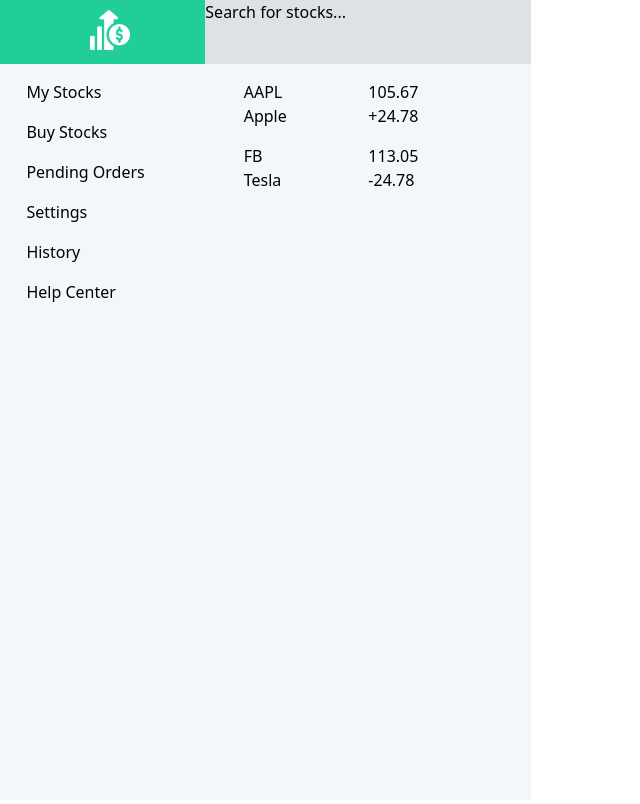
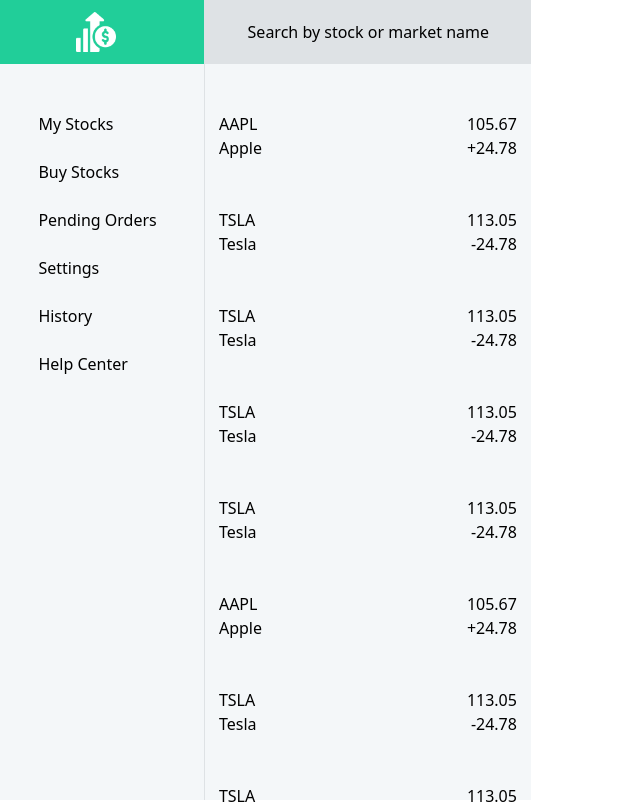
Before and after one commit to tanreetdhaliwal/stock-price, a React (Create React App) app in the folder shoreline/: page / in a window 1280 px wide. Shown: the top 804 px of the page, without its empty margins (0-640 px from the left). Built offline with nearby package versions, Linux system fonts and the light colour scheme.

Commit message:
added stocks col

```diff
--- a/package.json
+++ /dev/null
@@ -1,3 +0,0 @@
-{
-  "dependencies": {}
-}
--- a/shoreline/src/components/Headings.tsx
+++ b/shoreline/src/components/Headings.tsx
@@ -15,7 +15,11 @@
   return (
     <div>
       {props.headings.map((heading) => {
-        return <Row className="headings">{heading.value}</Row>;
+        return (
+          <Row className="row-heading mb-4">
+            <div>{heading.value}</div>
+          </Row>
+        );
       })}
     </div>
   );
--- a/shoreline/src/components/SearchBar.tsx
+++ b/shoreline/src/components/SearchBar.tsx
@@ -1,17 +1,11 @@
 import React from "react";
-import Stocks from "../components/Stocks";
-
-const stocks = [
-  { id: 1, ticker: "AAPL", value: "105.67", name: "Apple", increase: "+24.78" },
-  { id: 1, ticker: "FB", value: "113.05", name: "Tesla", increase: "-24.78" },
-];
+import Row from "react-bootstrap/Row";
 
 const SearchBar: React.FunctionComponent = (props) => {
   return (
-    <div>
-      <div className="search-bar">Search for stocks...</div>
-      <Stocks stocks={stocks} />
-    </div>
+    <Row className="search-bar justify-content-md-center align-items-center">
+      Search by stock or market name
+    </Row>
   );
 };
 
--- /dev/null
+++ b/shoreline/src/components/SearchStocksBar.tsx
@@ -0,0 +1,32 @@
+import React from "react";
+import Stocks from "./Stocks";
+import SearchBar from "./SearchBar";
+
+const stocks = [
+  { id: 1, ticker: "AAPL", value: "105.67", name: "Apple", increase: "+24.78" },
+  { id: 1, ticker: "TSLA", value: "113.05", name: "Tesla", increase: "-24.78" },
+  { id: 1, ticker: "TSLA", value: "113.05", name: "Tesla", increase: "-24.78" },
+  { id: 1, ticker: "TSLA", value: "113.05", name: "Tesla", increase: "-24.78" },
+  { id: 1, ticker: "TSLA", value: "113.05", name: "Tesla", increase: "-24.78" },
+  { id: 1, ticker: "AAPL", value: "105.67", name: "Apple", increase: "+24.78" },
+  { id: 1, ticker: "TSLA", value: "113.05", name: "Tesla", increase: "-24.78" },
+  { id: 1, ticker: "TSLA", value: "113.05", name: "Tesla", increase: "-24.78" },
+  { id: 1, ticker: "TSLA", value: "113.05", name: "Tesla", increase: "-24.78" },
+  { id: 1, ticker: "TSLA", value: "113.05", name: "Tesla", increase: "-24.78" },
+  { id: 1, ticker: "AAPL", value: "105.67", name: "Apple", increase: "+24.78" },
+  { id: 1, ticker: "TSLA", value: "113.05", name: "Tesla", increase: "-24.78" },
+  { id: 1, ticker: "TSLA", value: "113.05", name: "Tesla", increase: "-24.78" },
+  { id: 1, ticker: "TSLA", value: "113.05", name: "Tesla", increase: "-24.78" },
+  { id: 1, ticker: "TSLA", value: "113.05", name: "Tesla", increase: "-24.78" },
+];
+
+const SearchStocksBar: React.FunctionComponent = (props) => {
+  return (
+    <div>
+      <SearchBar />
+      <Stocks stocks={stocks} />
+    </div>
+  );
+};
+
+export default SearchStocksBar;
--- a/shoreline/src/components/Header.tsx
+++ b/shoreline/src/components/Sidebar.tsx
@@ -1,10 +1,6 @@
 import React from "react";
 import Row from "react-bootstrap/Row";
-import Col from "react-bootstrap/Col";
-import Headings from "../components/Headings";
-interface WelcomeProps {
-  name: string;
-}
+import Headings from "./Headings";
 
 const headings = [
   { id: 1, value: "My Stocks" },
@@ -15,10 +11,10 @@
   { id: 6, value: "Help Center" },
 ];
 
-const Header: React.FunctionComponent<WelcomeProps> = (props) => {
+const Sidebar: React.FunctionComponent = () => {
   return (
     <div>
-      <Row className="logo">
+      <Row className="row-logo mb-5 justify-content-md-center align-items-center">
         <img className="img-logo" src="profit.png"></img>
       </Row>
       <Headings headings={headings} />
@@ -26,4 +22,4 @@
   );
 };
 
-export default Header;
+export default Sidebar;
--- a/shoreline/src/components/Stocks.tsx
+++ b/shoreline/src/components/Stocks.tsx
@@ -19,14 +19,22 @@
     <div>
       {props.stocks.map((stock) => {
         return (
-          <Row className="headings">
-            <Col>
-              <Row>{stock.ticker}</Row>
-              <Row>{stock.name}</Row>
+          <Row className="mb-4 mt-5">
+            <Col className="col">
+              <Row className="row-stock justify-content-md-start">
+                {stock.ticker}
+              </Row>
+              <Row className="row-stock justify-content-md-start">
+                {stock.name}
+              </Row>
             </Col>
             <Col>
-              <Row>{stock.value}</Row>
-              <Row>{stock.increase}</Row>
+              <Row className="row-price justify-content-md-end">
+                {stock.value}
+              </Row>
+              <Row className="row-price justify-content-md-end">
+                {stock.increase}
+              </Row>
             </Col>
           </Row>
         );
--- a/shoreline/src/pages/Home.tsx
+++ b/shoreline/src/pages/Home.tsx
@@ -2,18 +2,18 @@
 import Row from "react-bootstrap/Row";
 import Col from "react-bootstrap/Col";
 
-import Header from "../components/Header";
-import SearchBar from "../components/SearchBar";
+import Sidebar from "../components/Sidebar";
+import SearchStocksBar from "../components/SearchStocksBar";
 
 const Home: React.FunctionComponent = (props) => {
   return (
     <div className="cont">
       <Row>
-        <Col className="header" lg={2}>
-          <Header name="Tanreet" />
+        <Col className="col col-sidebar" lg={2}>
+          <Sidebar />
         </Col>
-        <Col className="search" lg={3}>
-          <SearchBar />
+        <Col className="col col-search" lg={3}>
+          <SearchStocksBar />
         </Col>
         <Col lg={9}></Col>
       </Row>
--- a/shoreline/src/styling/styles.css
+++ b/shoreline/src/styling/styles.css
@@ -1,44 +1,49 @@
 .cont {
   background-color: #ffffff;
   height: 100vh;
-  color: #ffffff;
   color: black;
 }
 
-.header {
-  background-color: #f4f7f9;
-  height: 100vh;
+.col {
   padding: 0;
 }
 
-.subtitle {
-  font-size: 16px;
-  justify-content: center;
+.col-sidebar {
+  height: 100vh;
+  background-color: #f4f7f9;
+  border-right: 1px solid #dee2e5;
 }
 
-.logo {
+.row-logo {
   background-color: #21ce99;
   height: 8vh;
   margin: 0;
-  margin-bottom: 8px !important;
 }
 
-.search {
+.img-logo {
+  height: 5vh;
+  width: auto;
+}
+
+.row-heading {
+  margin-left: 3vw;
+}
+
+.col-search {
+  height: 100vh;
   background-color: #f4f7f9;
-  padding: 0;
 }
 
 .search-bar {
   background-color: #dee2e5;
   height: 8vh;
+  margin: 0;
 }
 
-.headings {
-  margin: 2vh 3vw;
+.row-stock {
+  margin-left: 2vw;
 }
 
-.img-logo {
-  height: 5vh;
-  width: auto;
-  margin: 1.2vh 7vw;
+.row-price {
+  padding-right: 3vw;
 }
```
Also changed, not shown: shoreline/src/components/ContentBar.tsx (added, +14 -0 lines), shoreline/src/components/TitleBar.tsx (added, +15 -0 lines), 1 other file (tests, documents, lock files or other folders).
